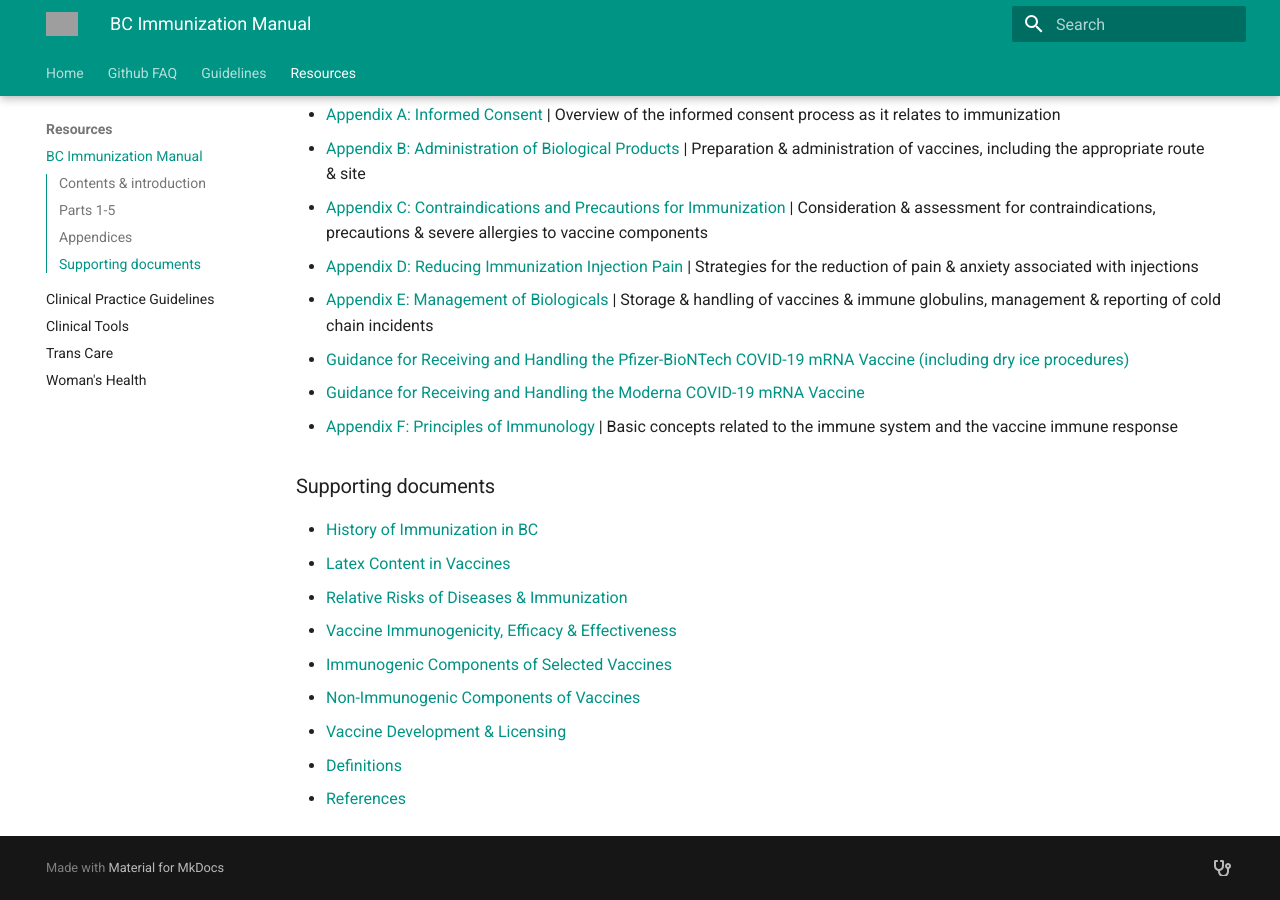
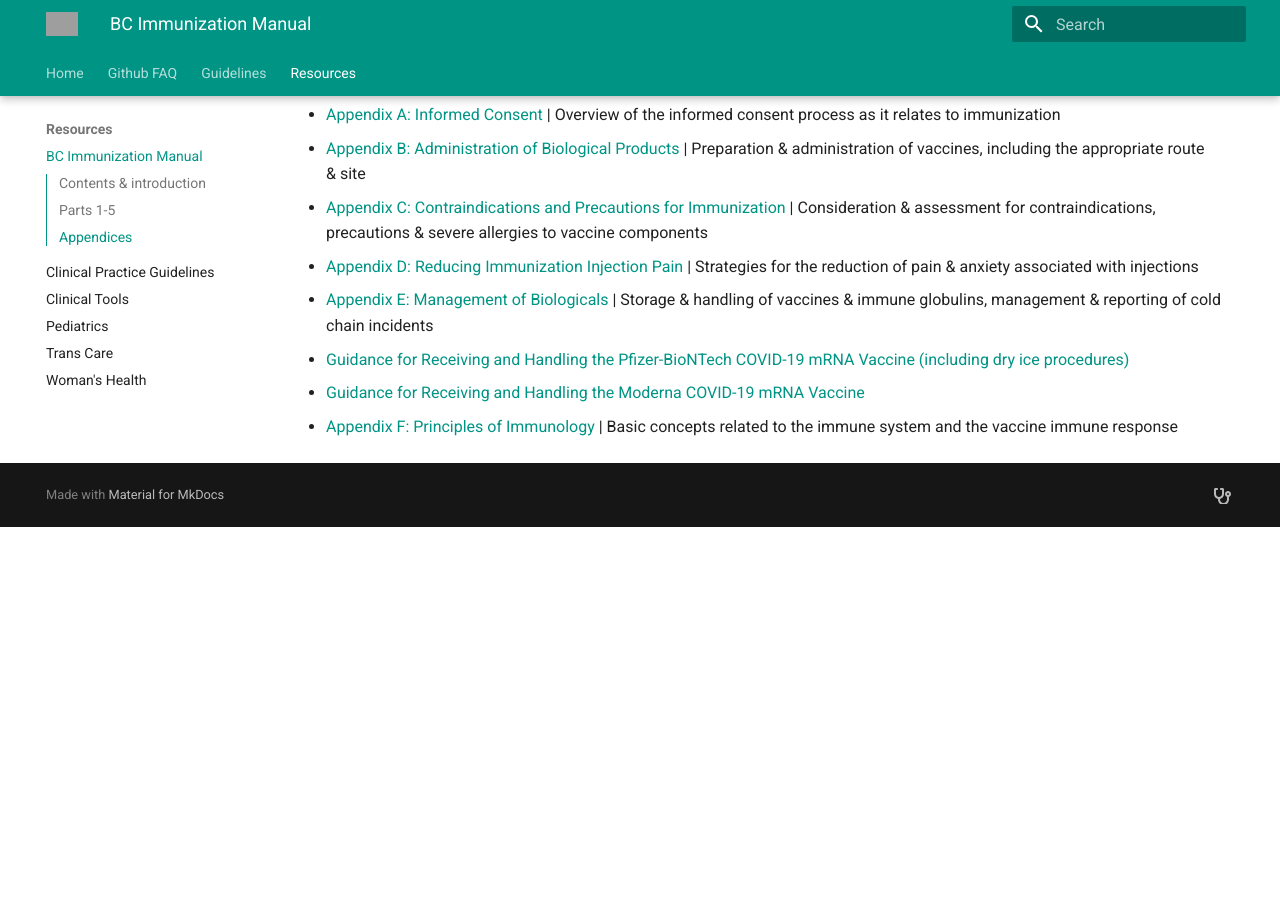
Before and after one commit to joegrafe/np-practice-resource, an MkDocs documentation site: the page built from docs/Resources/BC Immunization Manual.md, in a window 1280 px wide and 900 px high, scrolled down 766 px. Built offline with MkDocs 1.6.1 and Material for MkDocs 9.7.7, drawn with Linux system fonts in a browser that asks for light colours; after the commit the page ends 1293 px from its top, so only the background shows below that; grey boxes are pictures that could not be loaded.

Commit message:
2026-02-03 01:28:58__{numFiles}}_A docs/Guidelines/Preventative.md docs/Guidelines/Thrombosis Canada.md docs/Resources/Pediatrics.md, M docs/Resources/BC Immunization Manual.md docs/Resources/Clinical Practice Guidelines.md

```diff
--- a/docs/Resources/BC Immunization Manual.md
+++ b/docs/Resources/BC Immunization Manual.md
@@ -23,15 +23,3 @@
 - [Guidance for Receiving and Handling the Pfizer-BioNTech COVID-19 mRNA Vaccine (including dry ice procedures)](https://www.bccdc.ca/resource-gallery/Documents/Guidelines%20and%20Forms/Guidelines%20and%20Manuals/Epid/CD%20Manual/Chapter%202%20-%20Imms/Guidance_Receiving_Handling_Pfizer-BioNTech_COVID-19_Vaccine.pdf)
 - [Guidance for Receiving and Handling the Moderna COVID-19 mRNA Vaccine](https://www.bccdc.ca/resource-gallery/Documents/Guidelines%20and%20Forms/Guidelines%20and%20Manuals/Epid/CD%20Manual/Chapter%202%20-%20Imms/Guidance_Receiving_Handling_Moderna_COVID-19_Vaccine.pdf)
 - [Appendix F: Principles of Immunology](https://www.bccdc.ca/resource-gallery/Documents/Guidelines%20and%20Forms/Guidelines%20and%20Manuals/Epid/CD%20Manual/Chapter%202%20-%20Imms/Appendix_F_PrinciplesImmunology.pdf) | Basic concepts related to the immune system and the vaccine immune response
-
-### Supporting documents
-
-- [History of Immunization in BC](https://www.bccdc.ca/resource-gallery/Documents/Guidelines%20and%20Forms/Guidelines%20and%20Manuals/Epid/CD%20Manual/Chapter%202%20-%20Imms/HistoryImmunization.pdf)
-- [Latex Content in Vaccines](https://www.bccdc.ca/resource-gallery/Documents/Guidelines%20and%20Forms/Guidelines%20and%20Manuals/Epid/CD%20Manual/Chapter%202%20-%20Imms/LatexContent.pdf)
-- [Relative Risks of Diseases & Immunization](https://www.bccdc.ca/resource-gallery/Documents/Guidelines%20and%20Forms/Guidelines%20and%20Manuals/Epid/CD%20Manual/Chapter%202%20-%20Imms/RelativeRisks.pdf)
-- [Vaccine Immunogenicity, Efficacy & Effectiveness](https://www.bccdc.ca/resource-gallery/Documents/Guidelines%20and%20Forms/Guidelines%20and%20Manuals/Epid/CD%20Manual/Chapter%202%20-%20Imms/VaccineImmunogenicity.pdf)
-- [Immunogenic Components of Selected Vaccines](https://www.bccdc.ca/resource-gallery/Documents/Guidelines%20and%20Forms/Guidelines%20and%20Manuals/Epid/CD%20Manual/Chapter%202%20-%20Imms/ImmunogenicComponents.pdf)
-- [Non-Immunogenic Components of Vaccines](https://www.bccdc.ca/resource-gallery/Documents/Guidelines%20and%20Forms/Guidelines%20and%20Manuals/Epid/CD%20Manual/Chapter%202%20-%20Imms/NonImmunogenicComponents.pdf)
-- [Vaccine Development & Licensing](https://www.bccdc.ca/resource-gallery/Documents/Guidelines%20and%20Forms/Guidelines%20and%20Manuals/Epid/CD%20Manual/Chapter%202%20-%20Imms/VaccineDevelopment.pdf)
-- [Definitions](https://www.bccdc.ca/resource-gallery/Documents/Guidelines%20and%20Forms/Guidelines%20and%20Manuals/Epid/CD%20Manual/Chapter%202%20-%20Imms/Definitions.pdf)
-- [References](https://www.bccdc.ca/resource-gallery/Documents/Guidelines%20and%20Forms/Guidelines%20and%20Manuals/Epid/CD%20Manual/Chapter%202%20-%20Imms/ReferencesSupportingDocs.pdf)
```
Also changed, not shown: docs/Guidelines/Preventative.md (added, +1 -0 lines), docs/Guidelines/Thrombosis Canada.md (added, +1 -0 lines), docs/Resources/Clinical Practice Guidelines.md (+2 -1 lines), docs/Resources/Pediatrics.md (added, +1 -0 lines).
